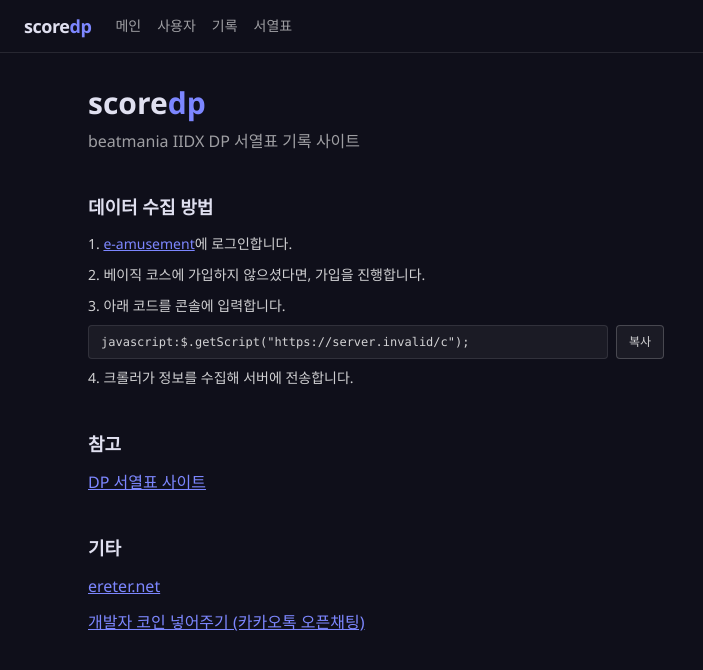
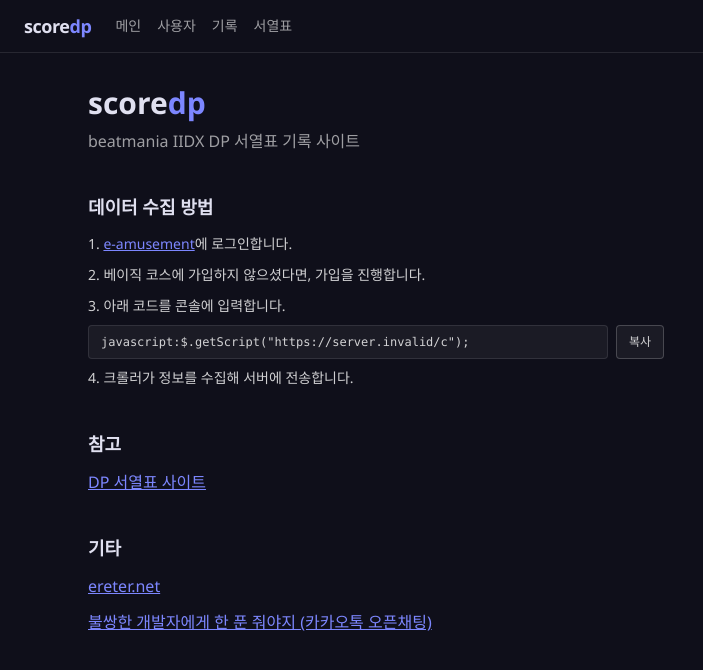
Before and after one commit to DohyunJegal/scoredp_pyfront, a Next.js app: page / in a window 1280 px wide. Shown: the top 670 px of the page, without its empty margins (0-703 px from the left). Built offline with nearby package versions, Linux system fonts and the light colour scheme; no server answers.

Commit message:
feat: change donation button

```diff
--- a/app/page.tsx
+++ b/app/page.tsx
@@ -67,7 +67,7 @@ export default function HomePage() {
           ereter.net
         </a>
         <a href="https://open.kakao.com/o/sHxDbXrh" target="_blank" className="text-indigo-400 underline">
-          개발자 코인 넣어주기 (카카오톡 오픈채팅)
+          불쌍한 개발자에게 한 푼 줘야지 (카카오톡 오픈채팅)
         </a>
       </section>
     </div>
```
